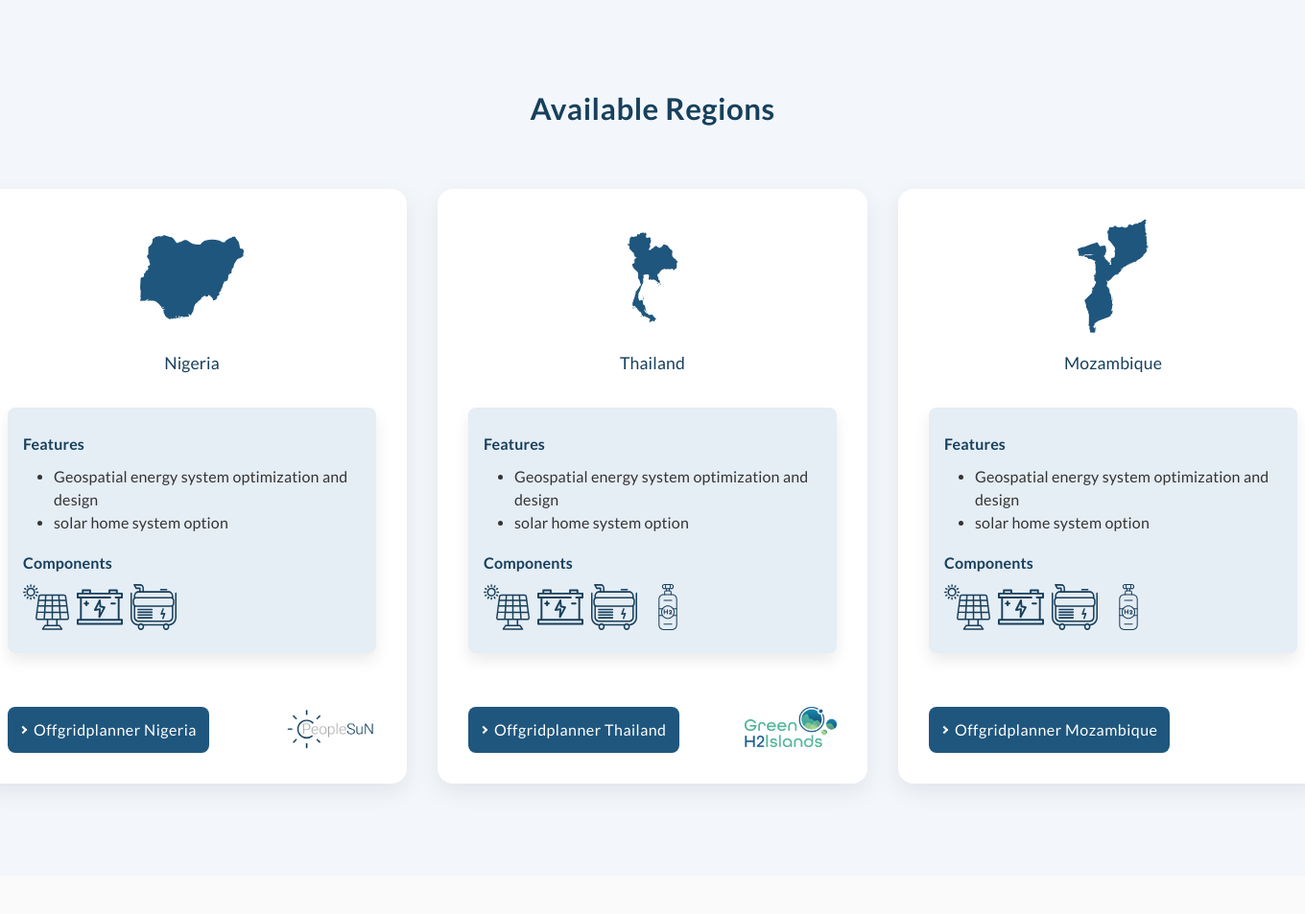
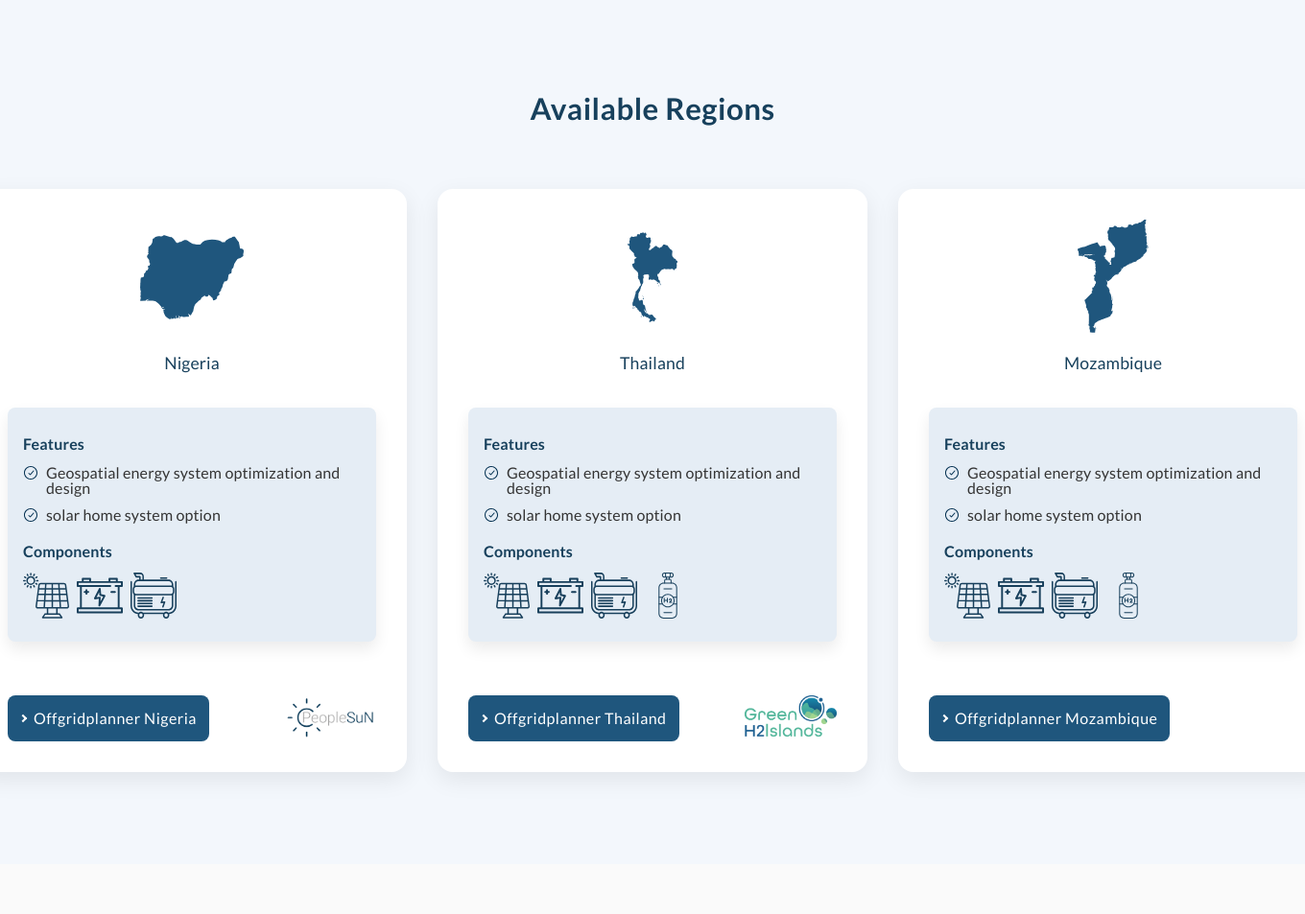
Before and after one commit to rl-institut/offgridplanner-landing, a Flask app: page / in a window 1360 px wide. Shown: the part 889-1842 px from the top of the page at 96% size. Run offline with Flask 3, Linux system fonts and the light colour scheme; some libraries are stand-ins or nearby versions.

Commit message:
added checked circles as list points in region cards

```diff
--- a/static/css/landing_page.css
+++ b/static/css/landing_page.css
@@ -261,6 +261,18 @@
   align-items: center;
   gap: 0.5rem;
 }
+ul.features-list {
+  list-style: none;
+  padding-left: 0;
+}
+ul.features-list li {
+  background-image: url("/static/assets/icons/checked.svg");
+  background-repeat: no-repeat;
+  background-size: 16px 16px;
+  padding-left: 24px; /* space for the icon */
+  margin-bottom: 0.8rem;
+  line-height: 1;
+}
 .components-list {
   display: flex;
   gap: 0.5rem;
```
